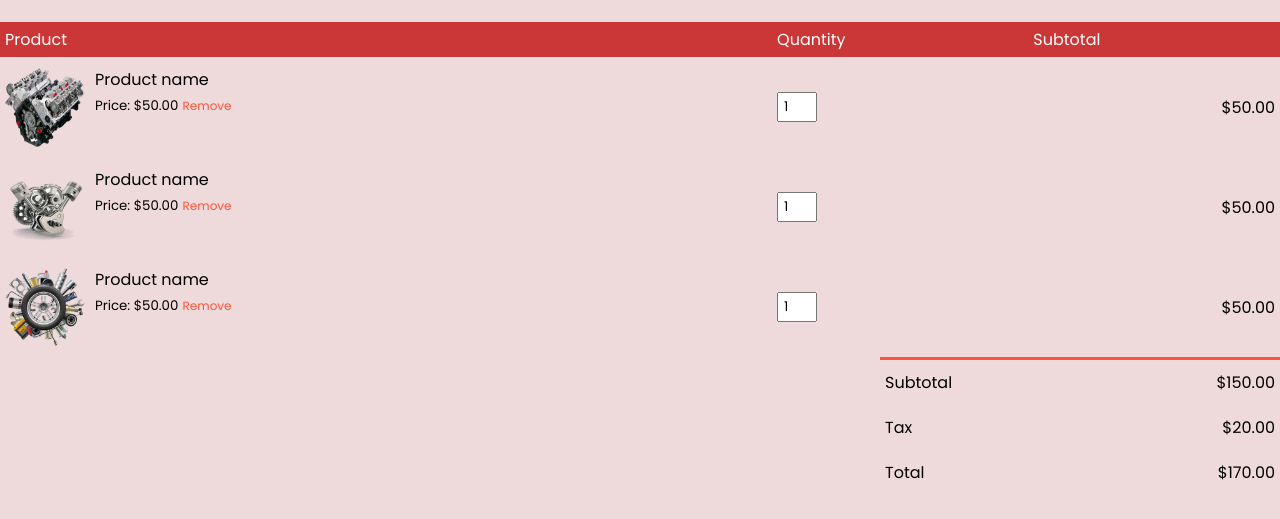
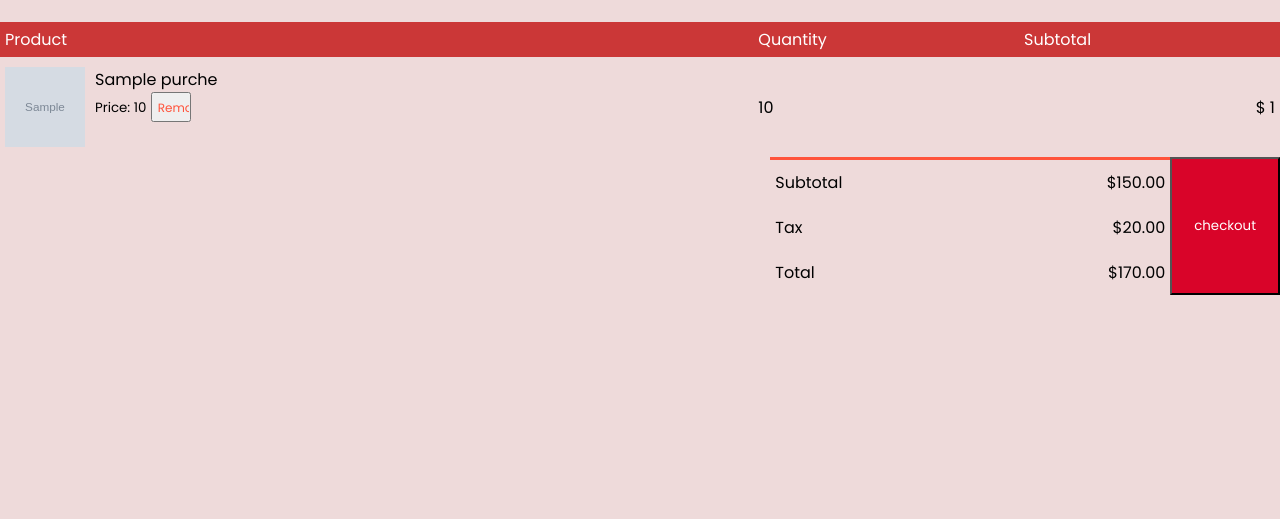
Before and after one commit to Rudainasaleh/Auto_part_store, a Flask app: page /cart.html in a window 1280 px wide. Shown: the part 68-587 px from the top of the page. Run offline with Flask 2, Linux system fonts and the light colour scheme; grey boxes marked "Sample" are stand-in pictures; a database or web service that is not in the repository returns one stand-in record (values such as "Sample title"); some libraries are stand-ins or nearby versions.

Commit message:
Update cart.html

```diff
--- a/autostore/templates/cart.html
+++ b/autostore/templates/cart.html
@@ -34,60 +34,48 @@
 
 
     <div class="cart_page">
+
+
         <table>
+
+
+
+            <!-- for empty cart-->
             <tr>
                 <th>Product</th>
                 <th>Quantity</th>
                 <th>Subtotal</th>
             </tr>
 
+        {% for purche in purches %}
             <tr>
+
+                    <form method="post" action="/cart.html"></form>
                         <td>
+
                             <div class="cart_container">
-                        <img src="/static/part1.png" >
+                                <img src="/static/{{purche.image}}" >
                                 <div>
-                            <p>Product name</p>
-                            <small>Price: $50.00</small>
-                            <a href="">Remove</a>
+                                    <p>{{purche.name}}</p>
+                                    <small>Price: {{purche.price}}</small>
+                                    <!--<input href="{{  url_for('delete_from_cart', id = purche.orderid)}}" name="remove" >Remove</a>-->
+                                    <input  type="submit" name="remove"  value="Remove"/>
+                                    <input type="hidden" name="orderid" value="{{purche.orderid}}" />
                                 </div>
                             </div>
 
                         </td>
-                <td><input type="number" name="quantity" value="1"></td>
-                <td>$50.00</td>
+                        <td><p type="number" name="quantity">{{purche.quantity}}</td>
+                        <td>$ {{purche.total_price}}</td>
+                    </form>
+
             </tr>
+        {% endfor %}
 
-            <tr>
-                <td>
-                    <div class="cart_container">
-                        <img src="/static/part2.png" slt="">
-                        <div>
-                            <p>Product name</p>
-                            <small>Price: $50.00</small>
-                            <a href="">Remove</a>
-                        </div>
-                    </div>
 
-                </td>
-                <td><input type="number" value="1"></td>
-                <td>$50.00</td>
-            </tr>
 
-            <tr>
-                <td>
-                    <div class="cart_container">
-                        <img src="/static/part3.png" slt="">
-                        <div>
-                            <p>Product name</p>
-                            <small>Price: $50.00</small>
-                            <a href="">Remove</a>
-                        </div>
-                    </div>
 
-                </td>
-                <td><input type="number" value="1"></td>
-                <td>$50.00</td>
-            </tr>
+
         </table>
 
         <div class="total">
@@ -104,8 +92,12 @@
                     <td>Total</td>
                     <td>$170.00</td>
                 </tr>
+
+
             </table>
+            <input type="submit" name="checkout_btn" value="checkout" class="btn"/>
         </div>
+
     </div>
 
     <style>
@@ -292,6 +284,10 @@
         td{
             padding: 10px 5px;
         }
+        td a{
+            color: #ff533b;
+            font-size: 12px;
+        }
 
         td input{
             width: 40px;
@@ -300,7 +296,7 @@
 
         }
 
-        td a{
+        td input{
             color: #ff533b;
             font-size: 12px;
         }
@@ -325,6 +321,15 @@
         td:last-child{
             text-align: right;
 
+        }
+        .btn{
+            padding: 10px 22px;
+            background: var(--main-color);
+            color: var(--bg-color);
+            font-weight: 400;
+        }
+        .btn:hover{
+            background: #fd052f;
         }
 
 
```
Lines whose indentation alone changed are shown as unchanged.
